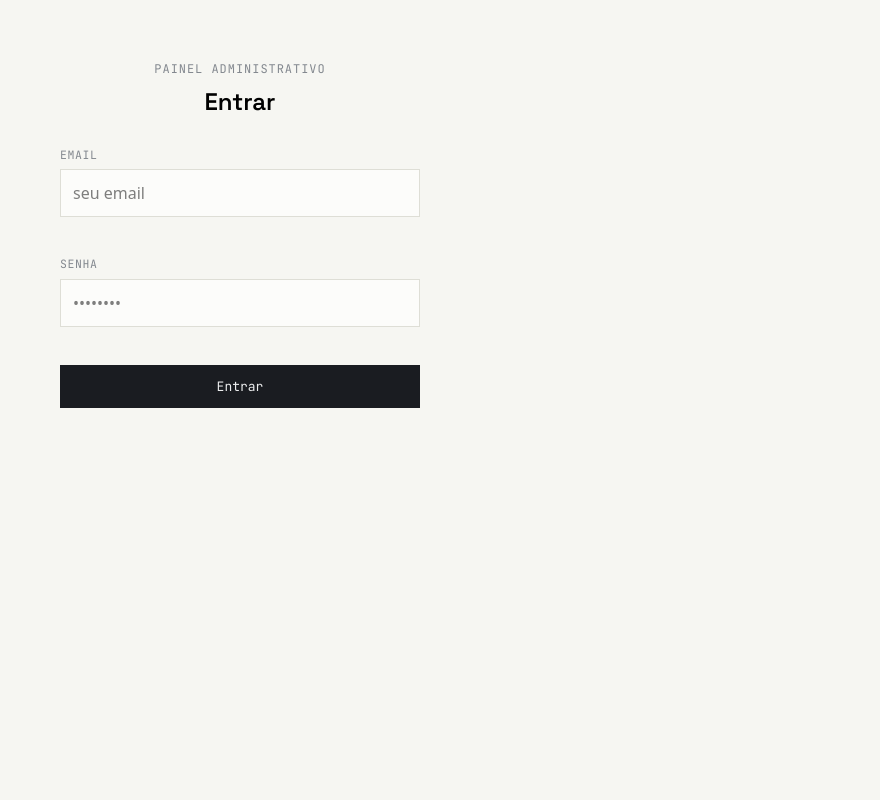
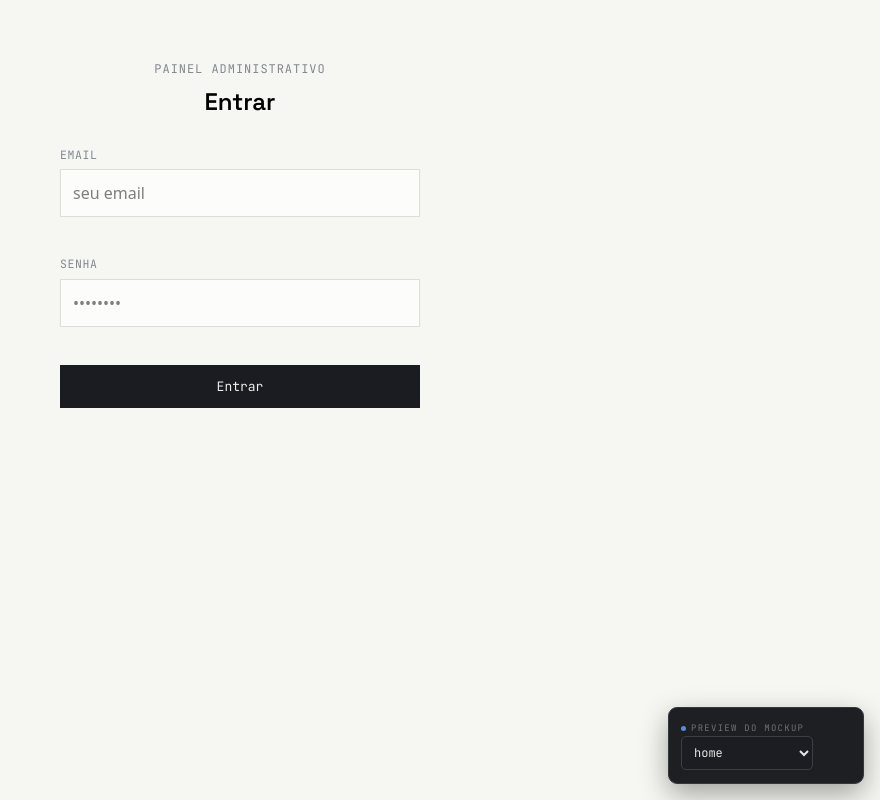
Before and after one commit to GirlaneSL/code-journal, a Next.js app in the folder apps/web/: page /auth/login in a window 1280 px wide. Shown: the whole page, without its empty margins (400-1280 px from the left). Built offline with nearby package versions, Linux system fonts and the light colour scheme.

Commit message:
feat: add screen selector for preview navigation

```diff
--- /dev/null
+++ b/apps/web/app/components/PreviewControls.tsx
@@ -0,0 +1,17 @@
+import ScreenSelect from "./ScreenSelect"
+
+const PreviewControls = () => {
+    return (
+        <div className="bg-[#101216]/94 fixed bottom-2.5 right-2.5 left-2.5 sm:left-auto sm:right-4 sm:bottom-4 px-3 py-[13px] sm:min-w-[196px] border border-[#34373d] rounded-[9px] font-mono shadow-[0_10px_28px_rgba(0,0,0,.35)]">
+            <div className="flex items-center gap-[5px]">
+                <div className="rounded-full bg-[#5C8CD6] w-[5px] h-[5px]"></div>
+                <div>
+                    <p className="text-[#6d7178] text-[9px] tracking-[.14em] uppercase leading-[1.65]">Preview do mockup</p>
+                </div>
+            </div>
+            <ScreenSelect />
+        </div>
+    )
+}
+
+export default PreviewControls
--- /dev/null
+++ b/apps/web/app/components/ScreenSelect.tsx
@@ -0,0 +1,27 @@
+'use client'
+
+import { useRouter } from "next/navigation"
+
+const ScreenSelect = () => {
+    const router = useRouter()
+
+    const screens = [
+        { name: 'home', path: '/' },
+        { name: 'admin · login', path: '/auth/login' },
+    ]
+
+    return (
+        <select
+            onChange={(e) => router.push(e.target.value)}
+            id="screen-select"
+            className='bg-[#1B1D22] w-auto py-[7px] px-2 border border-[#3A3E46] rounded-[5px] font-mono  text-[#E4E5E7] text-[12px] cursor-pointer lowercase outline-none'>
+            {screens.map((screen) => (
+                <option key={screen.path} value={screen.path}>
+                    {screen.name}
+                </option>
+            ))}
+        </select>
+    )
+}
+
+export default ScreenSelect
--- a/apps/web/app/layout.tsx
+++ b/apps/web/app/layout.tsx
@@ -5,6 +5,7 @@ import {
   JetBrains_Mono,
 } from "next/font/google";
 import "./globals.css";
+import PreviewControls from "./components/PreviewControls";
 
 const spaceGrotesk = Space_Grotesk({
   variable: "--font-space",
@@ -43,6 +44,7 @@ export default function RootLayout({
       `}
     >
       <body className="min-h-full flex flex-col bg-[#F6F6F2]">
+        <PreviewControls />
         {children}
       </body>
     </html>
```
